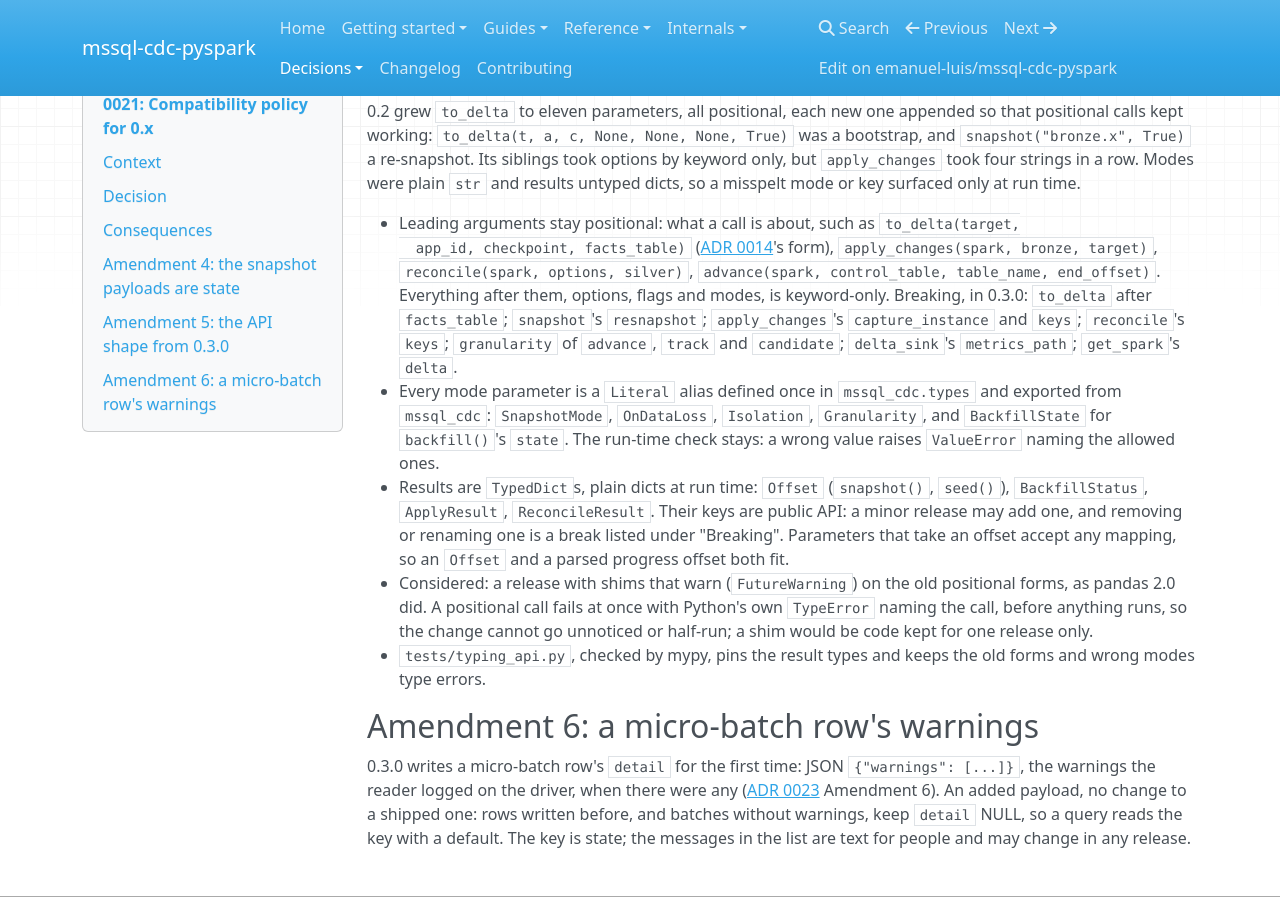
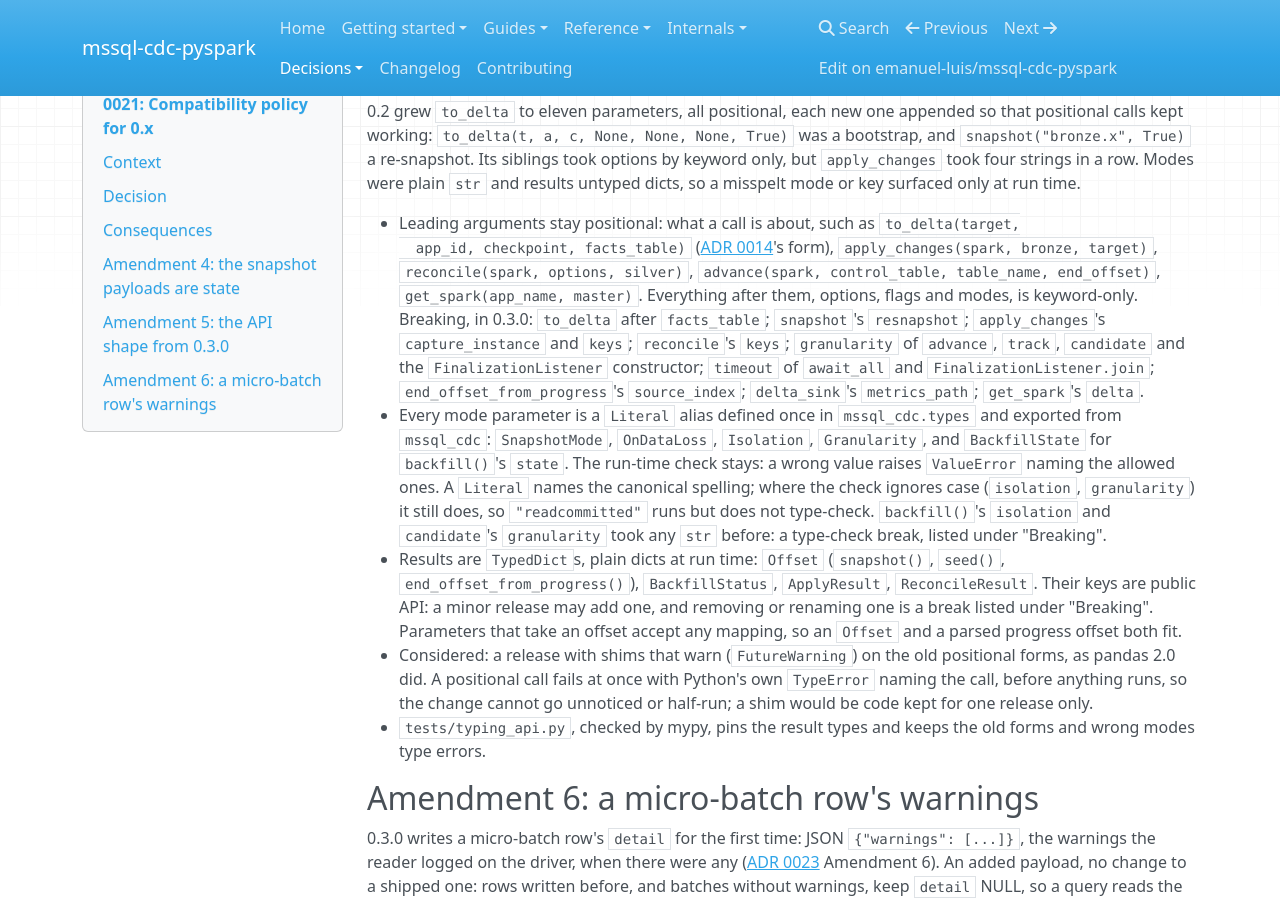
Before and after one commit to emanuel-luis/mssql-cdc-pyspark, an MkDocs documentation site: the page built from docs/decisions/0021-compatibility-policy-for-0x.md, in a window 1280 px wide and 900 px high, scrolled down 2523 px. Built offline with MkDocs 1.6.1, drawn with Linux system fonts in a browser that asks for light colours; nearby versions of some CDN libraries.

Commit message:
fix!: the rest of 0.3's keyword-only forms; a replay's warnings
- await_all(timeout), FinalizationListener.join(timeout) and
  end_offset_from_progress(source_index) are keyword-only, and
  end_offset_from_progress returns an Offset, so the published rule
  (options after the leading arguments are keyword-only) holds.
- CHANGELOG Breaking and ADR 0021 amendment 5 list them, the
  FinalizationListener constructor's granularity, and the type-check
  break of backfill(isolation=) and candidate(granularity=) taking a
  Literal where they took str (run time still ignores case).
- The sink carries a restart's warnings to the next batch row when the
  run's first batch replays one already in the facts, whose commit
  Delta skips (ADR 0023 amendment 6, monitoring guide).
- types.py and api.md: removing or renaming a result key is a break
  listed under Breaking, as ADR 0021 says, not never.
- ADR 0019 amended: capture_instance and keys keyword-only.

```diff
--- a/docs/decisions/0021-compatibility-policy-for-0x.md
+++ b/docs/decisions/0021-compatibility-policy-for-0x.md
@@ -118,16 +118,22 @@ dicts, so a misspelt mode or key surfaced only at run time.
 * Leading arguments stay positional: what a call is about, such as `to_delta(target,
   app_id, checkpoint, facts_table)` ([ADR 0014](0014-network-and-read-metrics-in-facts.md)'s
   form), `apply_changes(spark, bronze, target)`, `reconcile(spark, options, silver)`,
-  `advance(spark, control_table, table_name, end_offset)`. Everything after them, options,
-  flags and modes, is keyword-only. Breaking, in 0.3.0: `to_delta` after `facts_table`;
-  `snapshot`'s `resnapshot`; `apply_changes`'s `capture_instance` and `keys`;
-  `reconcile`'s `keys`; `granularity` of `advance`, `track` and `candidate`;
-  `delta_sink`'s `metrics_path`; `get_spark`'s `delta`.
+  `advance(spark, control_table, table_name, end_offset)`, `get_spark(app_name, master)`.
+  Everything after them, options, flags and modes, is keyword-only. Breaking, in 0.3.0:
+  `to_delta` after `facts_table`; `snapshot`'s `resnapshot`; `apply_changes`'s
+  `capture_instance` and `keys`; `reconcile`'s `keys`; `granularity` of `advance`, `track`,
+  `candidate` and the `FinalizationListener` constructor; `timeout` of `await_all` and
+  `FinalizationListener.join`; `end_offset_from_progress`'s `source_index`; `delta_sink`'s
+  `metrics_path`; `get_spark`'s `delta`.
 * Every mode parameter is a `Literal` alias defined once in `mssql_cdc.types` and exported
   from `mssql_cdc`: `SnapshotMode`, `OnDataLoss`, `Isolation`, `Granularity`, and
   `BackfillState` for `backfill()`'s `state`. The run-time check stays: a wrong value raises
-  `ValueError` naming the allowed ones.
-* Results are `TypedDict`s, plain dicts at run time: `Offset` (`snapshot()`, `seed()`),
+  `ValueError` naming the allowed ones. A `Literal` names the canonical spelling; where the
+  check ignores case (`isolation`, `granularity`) it still does, so `"readcommitted"` runs
+  but does not type-check. `backfill()`'s `isolation` and `candidate`'s `granularity` took
+  any `str` before: a type-check break, listed under "Breaking".
+* Results are `TypedDict`s, plain dicts at run time: `Offset` (`snapshot()`, `seed()`,
+  `end_offset_from_progress()`),
   `BackfillStatus`, `ApplyResult`, `ReconcileResult`. Their keys are public API: a minor
   release may add one, and removing or renaming one is a break listed under "Breaking".
   Parameters that take an offset accept any mapping, so an `Offset` and a parsed progress
```
Also changed, not shown: CHANGELOG.md (+21 -10 lines), docs/decisions/0019-silver-helper-applies-the-change-log.md (+2 -1 lines), docs/decisions/0023-schema-changes-and-capture-instance-switching.md (+6 -1 lines), docs/decisions/README.md (+1 -1 lines), docs/guides/monitoring.md (+2 -1 lines), docs/reference/api.md (+2 -2 lines), 7 other files.
